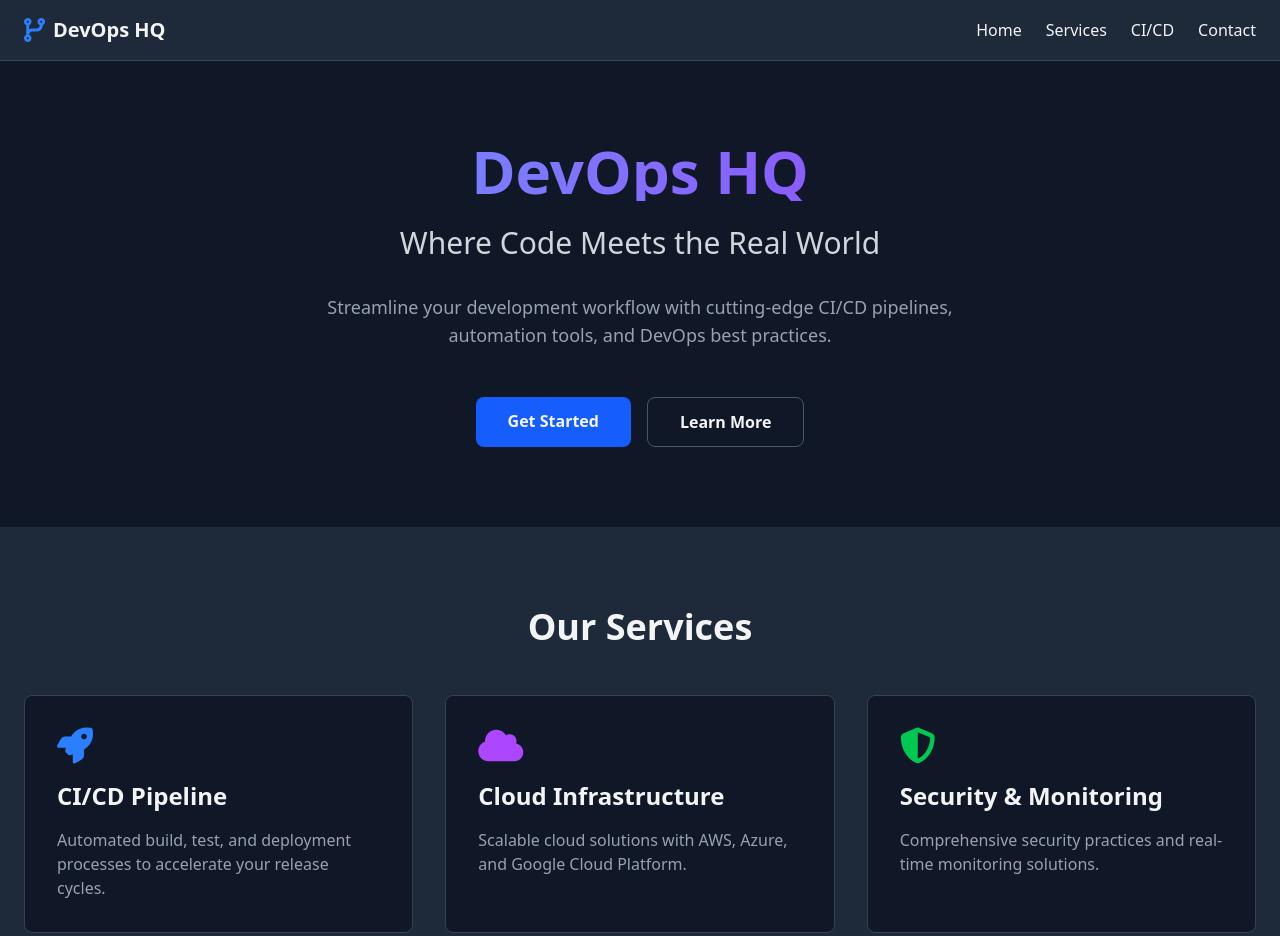
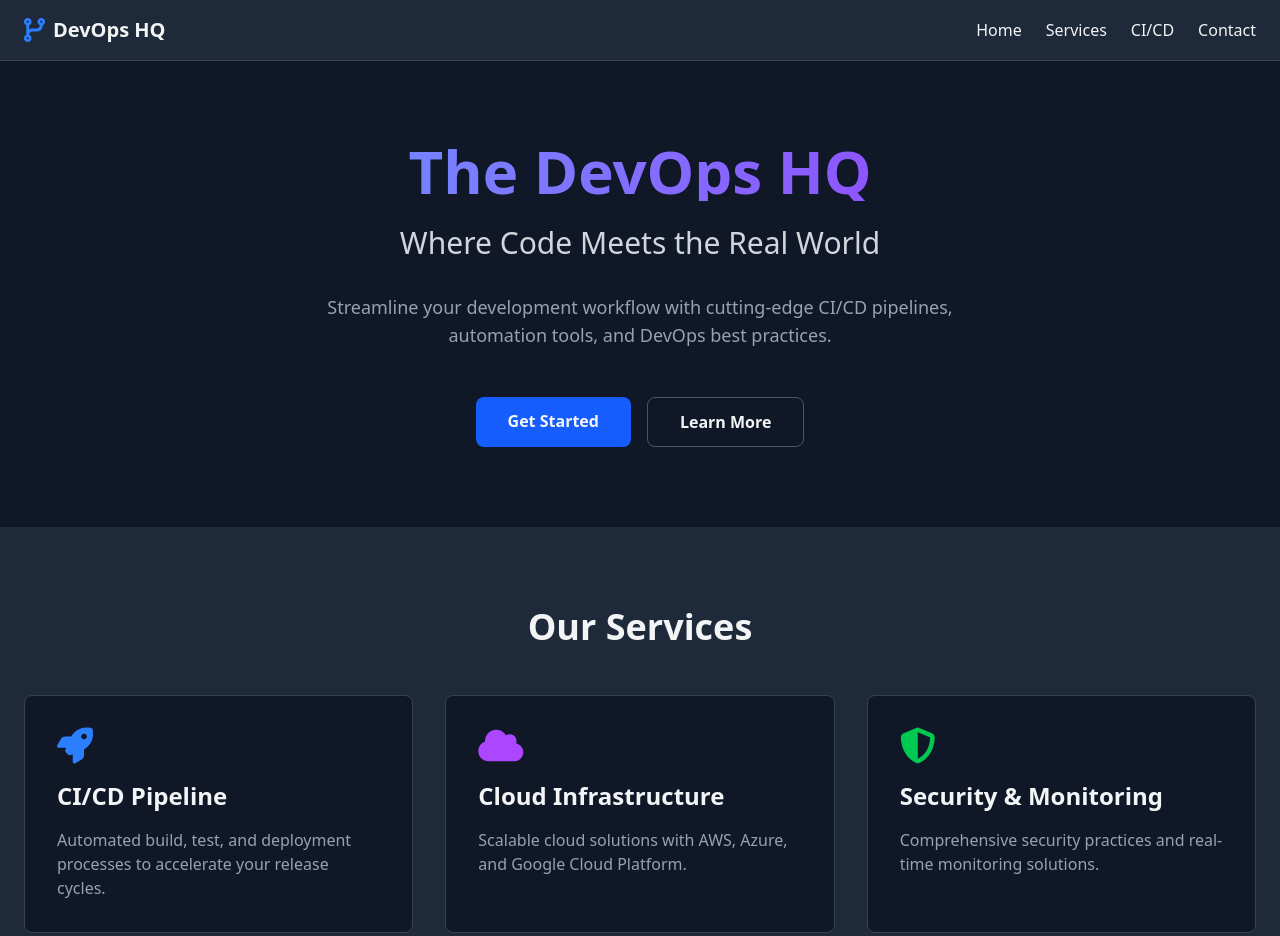
Before and after one commit to i-adarsh/your-first-ci-cd-pipeline, a plain HTML site: page index.html in a window 1280 px wide. Shown: the top 936 px of the page. Drawn offline with nearby package versions, Linux system fonts and the light colour scheme.

Commit message:
test change

```diff
--- a/index.html
+++ b/index.html
@@ -33,7 +33,7 @@
         <div class="container mx-auto text-center">
             <h1
                 class="text-5xl md:text-6xl font-bold mb-6 bg-gradient-to-r from-blue-400 to-purple-600 bg-clip-text text-transparent">
-                DevOps HQ
+                The DevOps HQ
             </h1>
             <p class="text-2xl md:text-3xl mb-8 text-gray-300">Where Code Meets the Real World</p>
             <p class="text-lg mb-12 max-w-2xl mx-auto text-gray-400">
```
